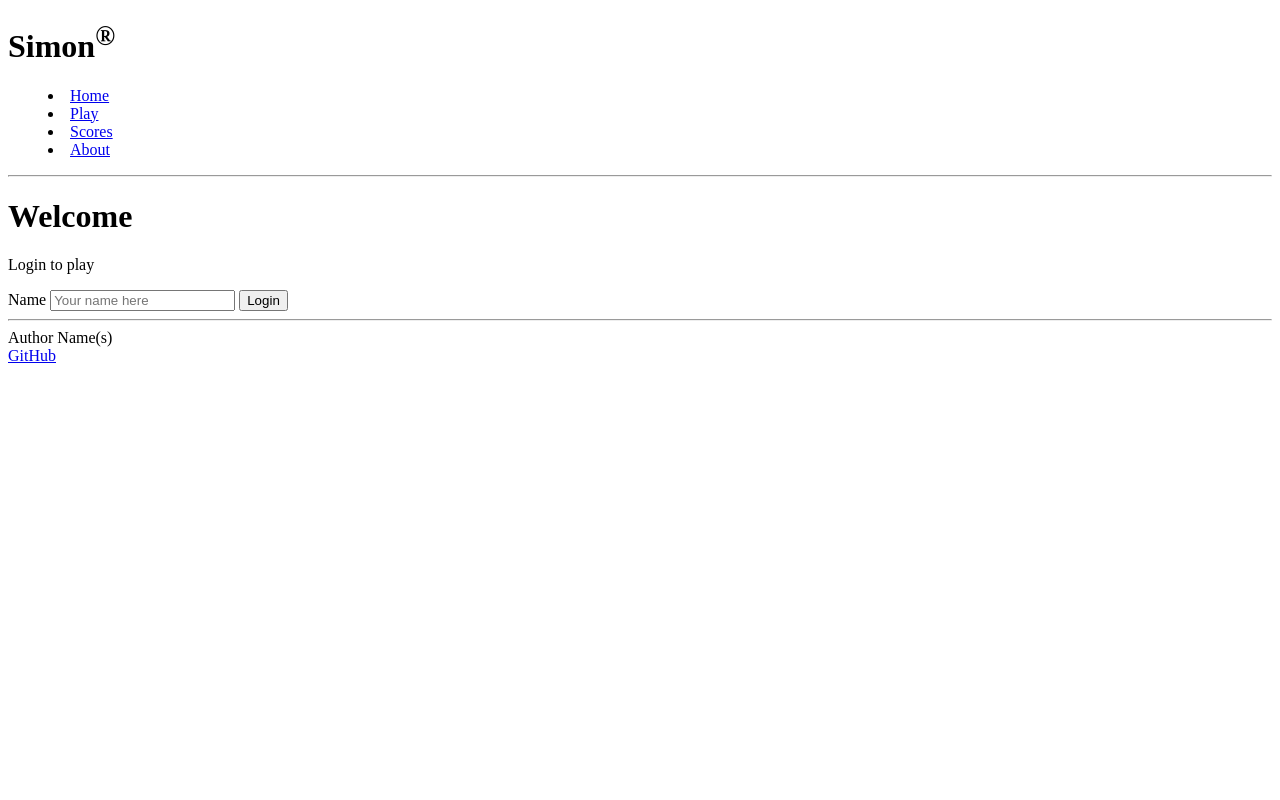
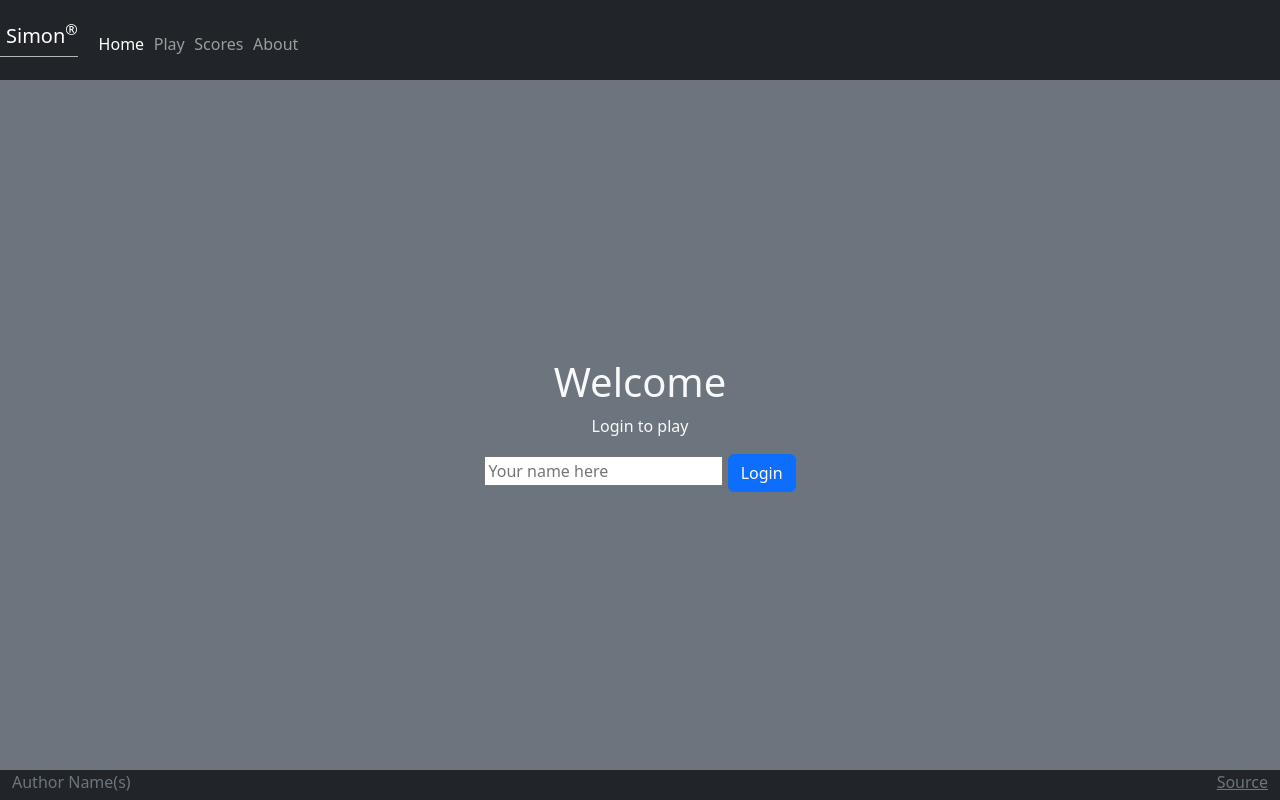
Before and after one commit to alexevans23/simon, a plain HTML site: page index.html in a window 1280 px wide. Drawn offline with nearby package versions, Linux system fonts and the light colour scheme.

Commit message:
index.html updated for css

```diff
--- a/index.html
+++ b/index.html
@@ -6,42 +6,58 @@
     <meta name="viewport" content="width=device-width, initial-scale=1.0" />
     <title>Simon</title>
     <link rel="icon" href="favicon.ico" />
+
+    <link rel="stylesheet" href="main.css" />
+
+    <!-- Include bootstrap CSS framework -->
+    <link
+      href="https://cdn.jsdelivr.net/npm/bootstrap@5.2.2/dist/css/bootstrap.min.css"
+      rel="stylesheet"
+      integrity="sha384-Zenh87qX5JnK2Jl0vWa8Ck2rdkQ2Bzep5IDxbcnCeuOxjzrPF/et3URy9Bv1WTRi"
+      crossorigin="anonymous"
+    />
   </head>
-  <body>
-    <!-- Use header, main, and footer elements to give semantic structure -->
-    <header>
-      <h1>Simon<sup>&reg;</sup></h1>
-
-      <!-- Navigation elements -->
-      <nav>
-        <!-- Menu is a semantic alternative to <ul> that represents an interaction -->
-        <menu>
-          <li><a href="index.html">Home</a></li>
-          <li><a href="play.html">Play</a></li>
-          <li><a href="scores.html">Scores</a></li>
-          <li><a href="about.html">About</a></li>
+  <body class="bg-dark text-light">
+    <header class="container-fluid">
+      <nav class="navbar fixed-top navbar-dark">
+        <a class="navbar-brand" href="#">Simon<sup>&reg;</sup></a>
+        <menu class="navbar-nav">
+          <li class="nav-item">
+            <a class="nav-link active" href="index.html">Home</a>
+          </li>
+          <li class="nav-item">
+            <a class="nav-link" href="play.html">Play</a>
+          </li>
+          <li class="nav-item">
+            <a class="nav-link" href="scores.html">Scores</a>
+          </li>
+          <li class="nav-item">
+            <a class="nav-link" href="about.html">About</a>
+          </li>
         </menu>
       </nav>
-
-      <!-- Since we don't have the ability to style we use old style HTML to give some visual formatting -->
-      <hr />
     </header>
 
-    <main>
+    <main class="container-fluid bg-secondary text-center">
+      <div>
         <h1>Welcome</h1>
         <p>Login to play</p>
         <form method="get" action="play.html">
-        <label for="name">Name</label>
           <input type="text" id="name" placeholder="Your name here" />
-        <button type="submit">Login</button>
+          <button type="submit" class="btn btn-primary">Login</button>
         </form>
+      </div>
     </main>
 
-    <footer>
-      <hr />
+    <footer class="bg-dark text-dark text-muted">
+      <div class="container-fluid">
         <span class="text-reset">Author Name(s)</span>
-      <br />
-      <a href="https://github.com/alexevans23/simon">GitHub</a>
+        <a
+          class="text-reset"
+          href="https://github.com/alexevans23/simon"
+          >Source</a
+        >
+      </div>
     </footer>
   </body>
 </html>
```
Lines whose indentation alone changed are shown as unchanged.
